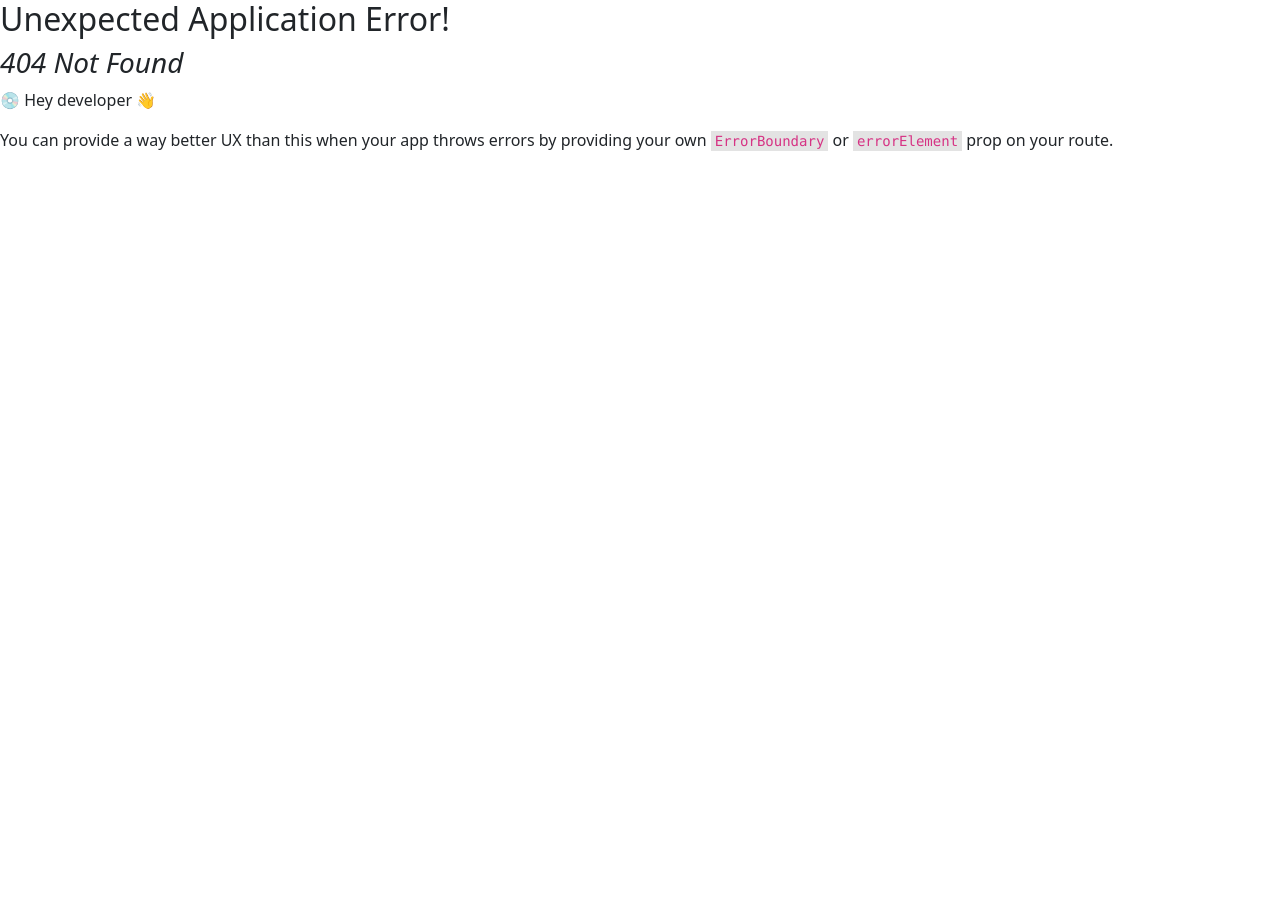
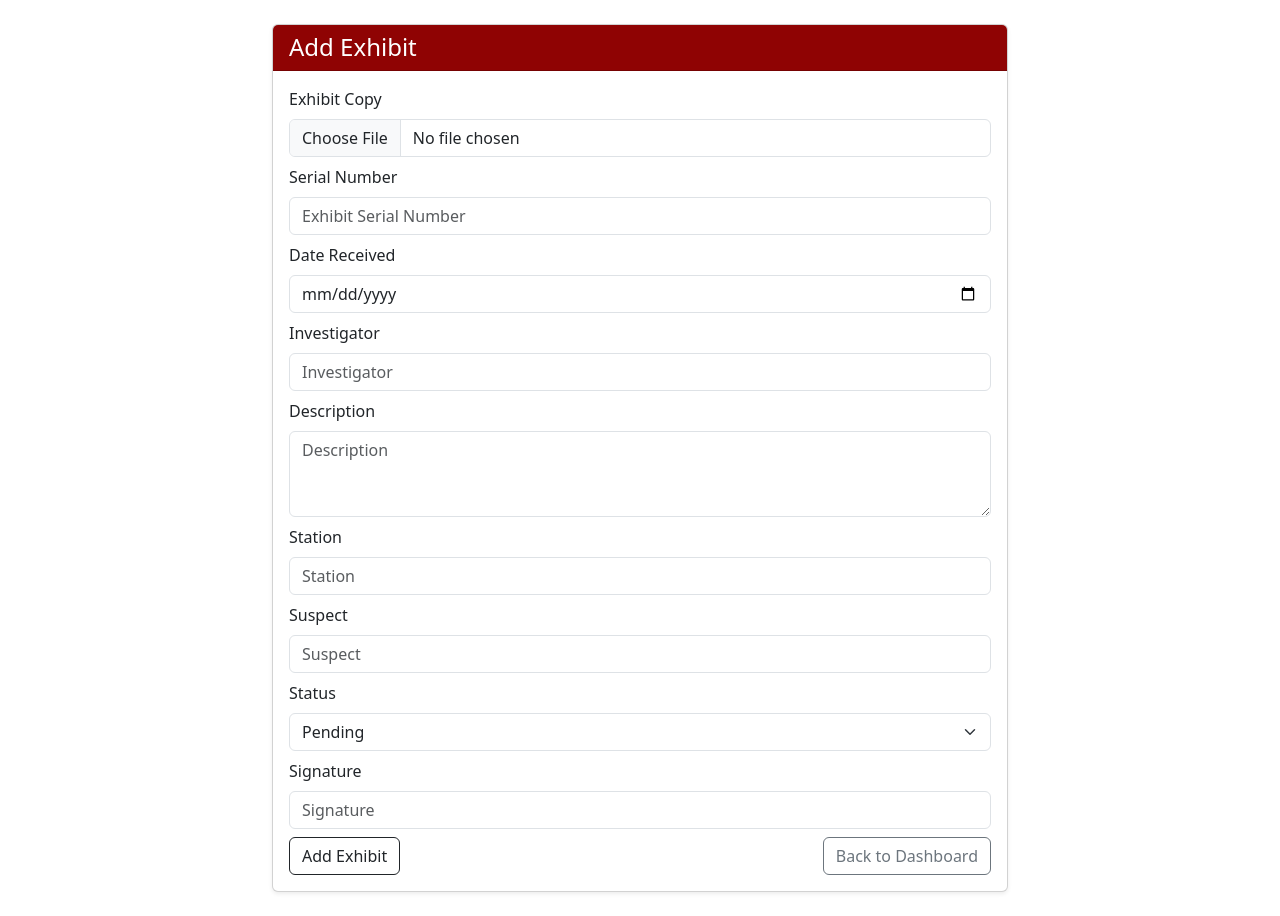
Before and after one commit to kukuabassanimeri/Exhibit_Management_System, a React (Vite) app in the folder exhibit_forms_frontend/: page /dashboard/exhibits/add in a window 1280 px wide. Before the commit this address had no page. Before the commit the page ends 800 px from the top, so only its background shows below. Built offline with nearby package versions, Linux system fonts and the light colour scheme; sample sign-in values are in the browser's storage.

Commit message:
Added Add Exhibit Form Component

```diff
--- /dev/null
+++ b/exhibit_forms_frontend/src/components/AddExhibit.jsx
@@ -0,0 +1,245 @@
+import { useState } from "react";
+import { useNavigate } from "react-router-dom";
+
+const AddExhibit = () => {
+  const navigate = useNavigate();
+
+  const [exhibitData, setExhibitData] = useState({
+    serial_number: "",
+    date_received: "",
+    investigator: "",
+    description: "",
+    station: "",
+    suspect: "",
+    status: "Pending",
+    signature: "",
+  });
+
+  const [exhibitCopy, setExhibitCopy] = useState(null);
+
+  const [error, setError] = useState(null);
+  const [success, setSuccess] = useState(null);
+
+  const handleChange = (e) => {
+    setExhibitData({ ...exhibitData, [e.target.name]: e.target.value });
+  };
+
+  const handleExhibitCopy = (e) => {
+    setExhibitCopy(e.target.files[0]);
+  };
+
+  const handleSubmit = async (e) => {
+    e.preventDefault();
+
+    const formData = new FormData();
+
+    formData.append("exhibit_copy", exhibitCopy);
+    Object.keys(exhibitData).forEach((key) => {
+      formData.append(key, exhibitData[key]);
+    });
+
+    try {
+      const storedUser = JSON.parse(localStorage.getItem("user") || "{}");
+
+      const response = await fetch("http://127.0.0.1:8000/api/exhibits", {
+        method: "POST",
+        headers: {
+          Authorization: `Token ${storedUser.token}`,
+        },
+        body: formData,
+      });
+
+      const data = await response.json();
+      if (!response.ok) {
+        setError(JSON.stringify(data));
+        return;
+      }
+      setSuccess("Exhibit added successfully");
+      setError(null);
+
+      setTimeout(() => {
+        navigate("/dashboard", { replace: true });
+      }, 2000);
+
+      setExhibitData({
+        serial_number: "",
+        date_received: "",
+        investigator: "",
+        description: "",
+        station: "",
+        suspect: "",
+        status: "Pending",
+        signature: "",
+      });
+      setExhibitCopy(null);
+    } catch (err) {
+      setError("Could not save Exhibit.");
+      setSuccess(null);
+    }
+  };
+
+  return (
+    <div className="container my-4">
+      <div className="row justify-content-center">
+        <div className="col-md-8">
+          <div className="card shadow-sm">
+            <div
+              className="card-header text-white"
+              style={{ backgroundColor: "#8F0303" }}
+            >
+              <h4 className="mb-0">Add Exhibit</h4>
+            </div>
+            <div className="card-body">
+              {success && <div className="alert alert-success">{success}</div>}
+              {error && <div className="alert alert-danger">{error}</div>}
+
+              <form onSubmit={handleSubmit} encType="multipart/form-data">
+                {/* Exhibit Copy */}
+                <div className="mb-2">
+                  <label className="form-label">Exhibit Copy</label>
+                  <input
+                    type="file"
+                    className="form-control"
+                    onChange={handleExhibitCopy}
+                    required
+                  />
+                </div>
+
+                {/* Serial Number */}
+                <div className="mb-2">
+                  <label className="form-label">Serial Number</label>
+                  <input
+                    type="text"
+                    className="form-control"
+                    name="serial_number"
+                    placeholder="Exhibit Serial Number"
+                    value={exhibitData.serial_number}
+                    onChange={handleChange}
+                    required
+                  />
+                </div>
+
+                {/* Date Received */}
+                <div className="mb-2">
+                  <label className="form-label">Date Received</label>
+                  <input
+                    type="date"
+                    className="form-control"
+                    name="date_received"
+                    value={exhibitData.date_received}
+                    onChange={handleChange}
+                    required
+                  />
+                </div>
+
+                {/* Investigator */}
+                <div className="mb-2">
+                  <label className="form-label">Investigator</label>
+                  <input
+                    type="text"
+                    className="form-control"
+                    name="investigator"
+                    placeholder="Investigator"
+                    value={exhibitData.investigator}
+                    onChange={handleChange}
+                    required
+                  />
+                </div>
+
+                {/* Description */}
+                <div className="mb-2">
+                  <label className="form-label">Description</label>
+                  <textarea
+                    className="form-control"
+                    name="description"
+                    placeholder="Description"
+                    rows={3}
+                    value={exhibitData.description}
+                    onChange={handleChange}
+                    required
+                  />
+                </div>
+
+                {/* Station */}
+                <div className="mb-2">
+                  <label className="form-label">Station</label>
+                  <input
+                    type="text"
+                    className="form-control"
+                    name="station"
+                    placeholder="Station"
+                    value={exhibitData.station}
+                    onChange={handleChange}
+                    required
+                  />
+                </div>
+
+                {/* Suspect */}
+                <div className="mb-2">
+                  <label className="form-label">Suspect</label>
+                  <input
+                    type="text"
+                    className="form-control"
+                    name="suspect"
+                    placeholder="Suspect"
+                    value={exhibitData.suspect}
+                    onChange={handleChange}
+                    required
+                  />
+                </div>
+
+                {/* Status */}
+                <div className="mb-2">
+                  <label className="form-label">Status</label>
+                  <select
+                    className="form-select"
+                    name="status"
+                    value={exhibitData.status}
+                    onChange={handleChange}
+                  >
+                    <option value="Pending">Pending</option>
+                    <option value="Extracted">Extracted</option>
+                    <option value="Analyzed">Analyzed</option>
+                    <option value="Reported">Reported</option>
+                    <option value="Failed">Failed</option>
+                    <option value="Collected">Collected</option>
+                  </select>
+                </div>
+
+                {/* Signature */}
+                <div className="mb-2">
+                  <label className="form-label">Signature</label>
+                  <input
+                    type="text"
+                    className="form-control"
+                    name="signature"
+                    placeholder="Signature"
+                    value={exhibitData.signature}
+                    onChange={handleChange}
+                    required
+                  />
+                </div>
+
+                {/* Buttons */}
+                <div className="d-flex justify-content-between">
+                  <button type="submit" className="btn btn-outline-dark">
+                    Add Exhibit
+                  </button>
+                  <button
+                    type="button"
+                    className="btn btn-outline-secondary"
+                    onClick={() => navigate("/dashboard")}
+                  >
+                    Back to Dashboard
+                  </button>
+                </div>
+              </form>
+            </div>
+          </div>
+        </div>
+      </div>
+    </div>
+  );
+};
+
+export default AddExhibit;
--- a/exhibit_forms_frontend/src/components/Dashboard.jsx
+++ b/exhibit_forms_frontend/src/components/Dashboard.jsx
@@ -23,6 +23,7 @@ const Dashboard = () => {
 
   //* Search Exhibit State
   const [searchExhibit, setSearchExhibit] = useState("");
+
 
   //* Logout the examiner
   const handleLogOut = async () => {
@@ -76,8 +77,8 @@ const Dashboard = () => {
   };
 
   useEffect(() => {
-    fetchExhibits(1);
-  }, []);
+    fetchExhibits(currentPage);
+  }, [currentPage]);
 
   //* Calculate total Pages
   const totalPages = Math.ceil(count / pageSize);
--- a/exhibit_forms_frontend/src/components/ExhibitHeader.jsx
+++ b/exhibit_forms_frontend/src/components/ExhibitHeader.jsx
@@ -1,17 +1,13 @@
-const ExhibitHeader = ({
-  searchExhibit,
-  setSearchExhibit,
-  handleSearch,
-}) => {
+import { useNavigate } from "react-router-dom";
+const ExhibitHeader = ({ searchExhibit, setSearchExhibit, handleSearch }) => {
+  const navigate = useNavigate();
   return (
     <div className="d-flex justify-content-between align-items-center mb-4 flex-wrap gap-2">
-
       {/* Title */}
       <h4 className="fw-semibold mb-0">All Exhibits</h4>
 
       {/* Search Section */}
       <div className="d-flex align-items-center gap-2">
-
         {/* Serial Number Search */}
         <input
           type="text"
@@ -31,17 +27,16 @@ const ExhibitHeader = ({
         <button className="btn btn-dark" onClick={handleSearch}>
           <i className="fa-solid fa-magnifying-glass"></i>
         </button>
-
       </div>
 
       {/* Add Exhibit */}
       <button
         className="btn text-white"
         style={{ backgroundColor: "#8F0303" }}
+        onClick={() => navigate("/dashboard/exhibits/add")}
       >
         Add Exhibit
       </button>
-
     </div>
   );
 };
--- a/exhibit_forms_frontend/src/components/ExhibitTable.jsx
+++ b/exhibit_forms_frontend/src/components/ExhibitTable.jsx
@@ -68,7 +68,7 @@ const ExhibitTable = ({ exhibits, loading }) => {
 
               <td>
                 <ol className="mb-0">
-                  {exhibit.description.split(/\r\n/).map((item, idx) => (
+                  {exhibit.description?.split(/\r\n/).map((item, idx) => (
                     <li key={idx}>{item}</li>
                   ))}
                 </ol>
@@ -78,7 +78,7 @@ const ExhibitTable = ({ exhibits, loading }) => {
 
               <td>
                 <ol className="mb-0">
-                  {exhibit.suspect.split(/\r\n/).map((item, idx) => (
+                  {exhibit.suspect?.split(/\r\n/).map((item, idx) => (
                     <li key={idx}>{item}</li>
                   ))}
                 </ol>
--- a/exhibit_forms_frontend/src/index.css
+++ b/exhibit_forms_frontend/src/index.css
@@ -1,5 +1,9 @@
-*{
-  margin:0;
-  padding:0;
-  box-sizing:border-box;
+* {
+  margin: 0;
+  padding: 0;
+  box-sizing: border-box;
 }
+
+html {
+  scroll-behavior: smooth;
+}
--- a/exhibit_forms_frontend/src/main.jsx
+++ b/exhibit_forms_frontend/src/main.jsx
@@ -1,5 +1,6 @@
 import { StrictMode } from "react";
 import { createRoot } from "react-dom/client";
+
 import "./index.css";
 import App from "./App.jsx";
 import "bootstrap/dist/css/bootstrap.min.css";
@@ -11,6 +12,7 @@ import AuthForm from "./components/AuthForm.jsx";
 import GuestRoute from "./components/GuestRoute.jsx";
 import Dashboard from "./components/Dashboard.jsx";
 import ProtectedRoute from "./components/ProtectedRoute.jsx";
+import AddExhibit from "./components/AddExhibit.jsx";
 
 //* Router Configuration
 const router = createBrowserRouter([
@@ -30,6 +32,17 @@ const router = createBrowserRouter([
           </ProtectedRoute>
         ),
       },
+
+      //* ADD EXHIBIT
+      {
+        path: "dashboard/exhibits/add",
+        element: (
+          <ProtectedRoute>
+            <AddExhibit />
+          </ProtectedRoute>
+        ),
+      },
+
       {
         path: "auth",
         element: (
```
Also changed, not shown: exhibit_forms_frontend/src/components/authForm.css (line endings or trailing spaces).
